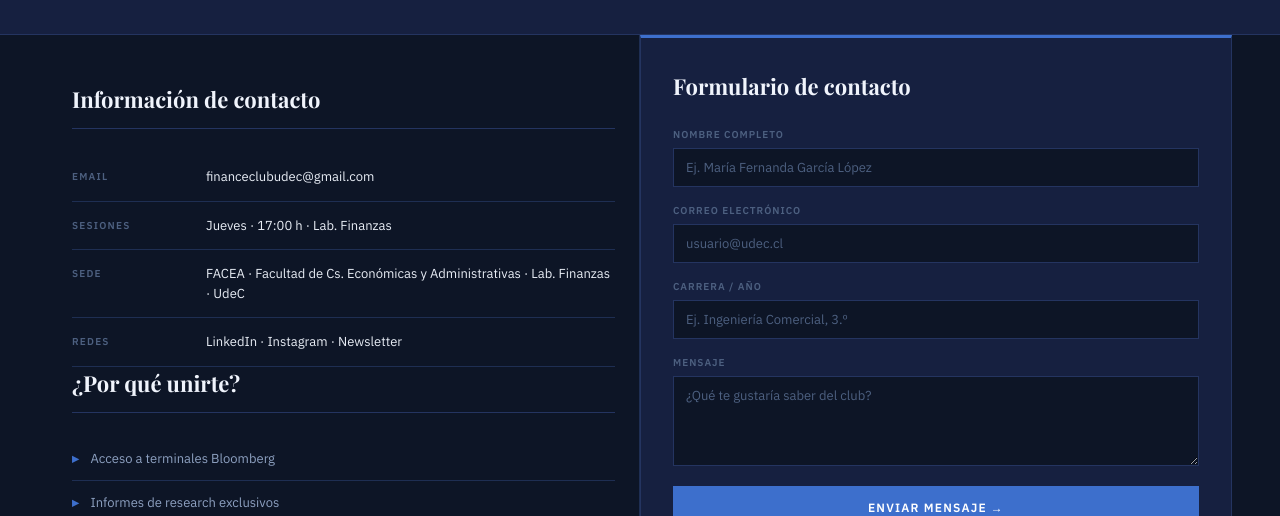
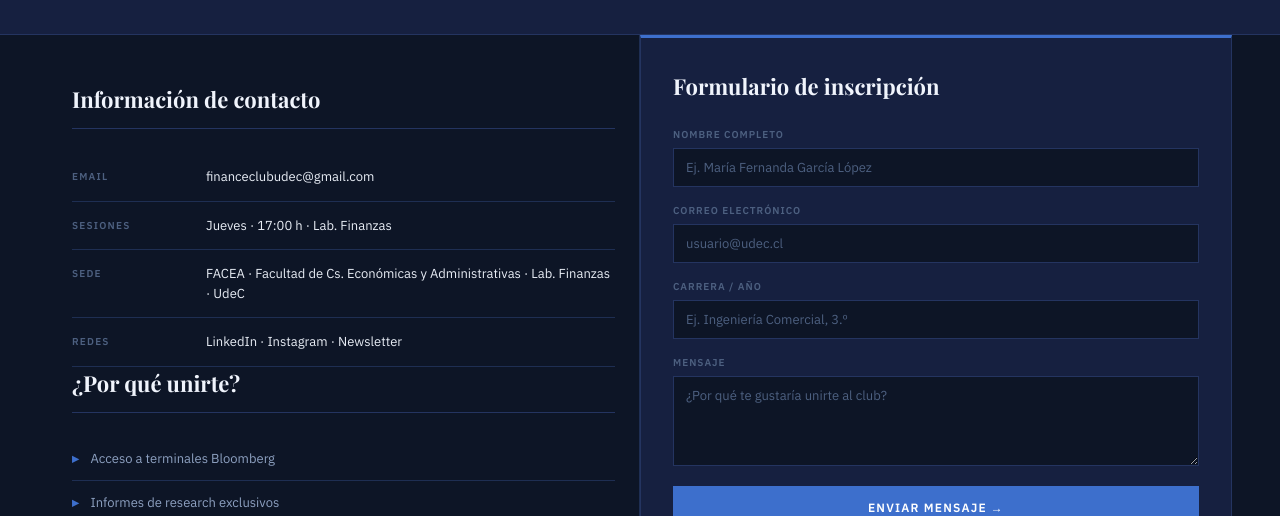
Before and after one commit to itoo1/FinanceClubWebsite, a React (Vite) app in the folder client/: page /contacto in a window 1280 px wide. Shown: the part 383-899 px from the top of the page. Built offline with nearby package versions, Linux system fonts and the light colour scheme; no server answers; a web font is replaced by a local one.

Commit message:
rename form to inscripcion, update message placeholder

```diff
--- a/client/src/pages/Contacto.jsx
+++ b/client/src/pages/Contacto.jsx
@@ -56,7 +56,7 @@ export default function Contacto() {
           </div>
 
           <div className={s.formBox}>
-            <div className={s.formTitle}>Formulario de contacto</div>
+            <div className={s.formTitle}>Formulario de inscripción</div>
             <form onSubmit={handleSubmit} className={s.form}>
               {[
                 ['nombre','Nombre completo','text','Ej. María Fernanda García López',true],
@@ -70,7 +70,7 @@ export default function Contacto() {
               ))}
               <div className={s.field}>
                 <label className={s.label}>Mensaje</label>
-                <textarea className={s.input} name="mensaje" rows={4} placeholder="¿Qué te gustaría saber del club?" required />
+                <textarea className={s.input} name="mensaje" rows={4} placeholder="¿Por qué te gustaría unirte al club?" required />
               </div>
               <button type="submit" className={`${s.submitBtn} ${status==='done'?s.done:''}`} disabled={status==='sending'}>
                 {status === 'idle'    && 'Enviar mensaje →'}
```
